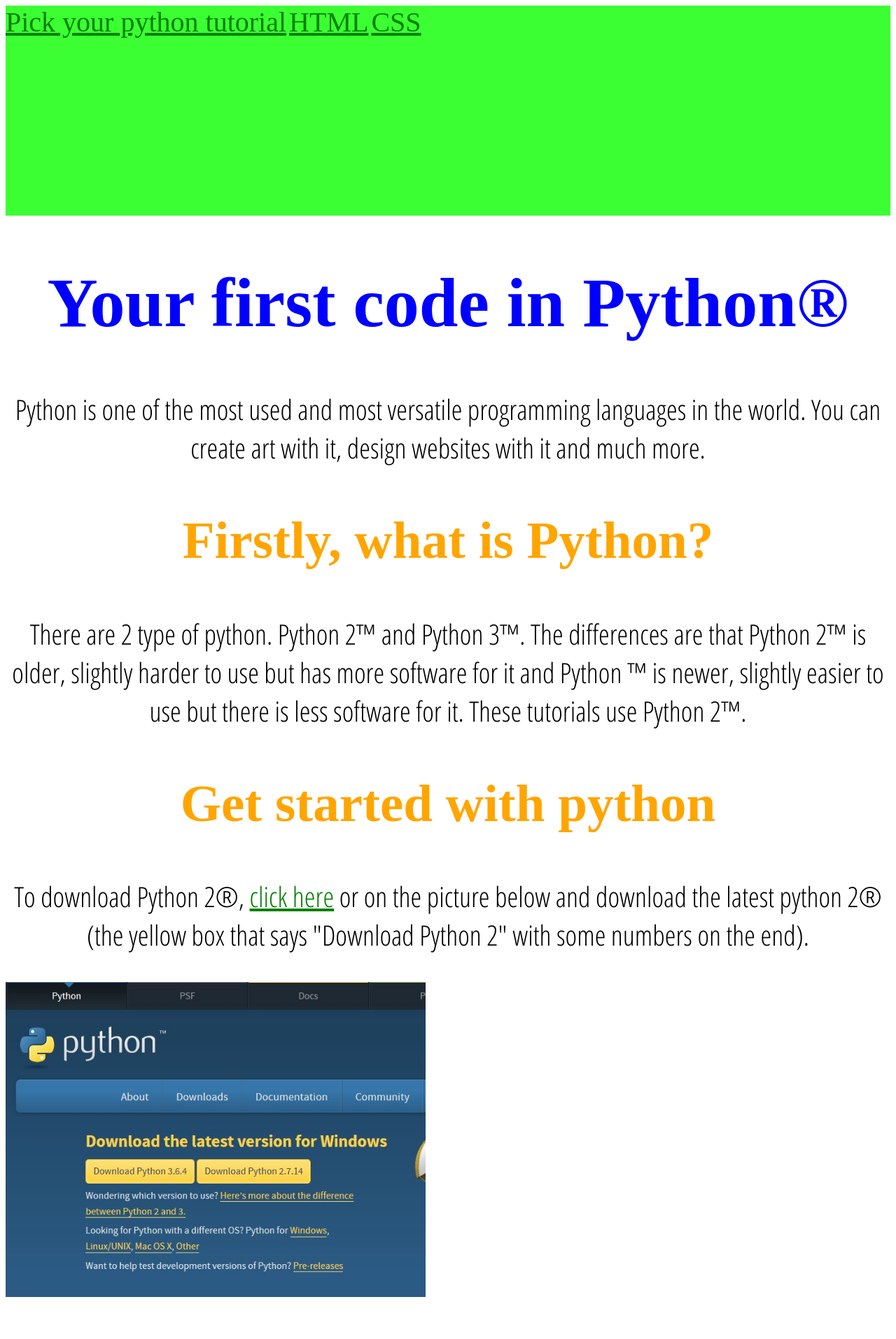
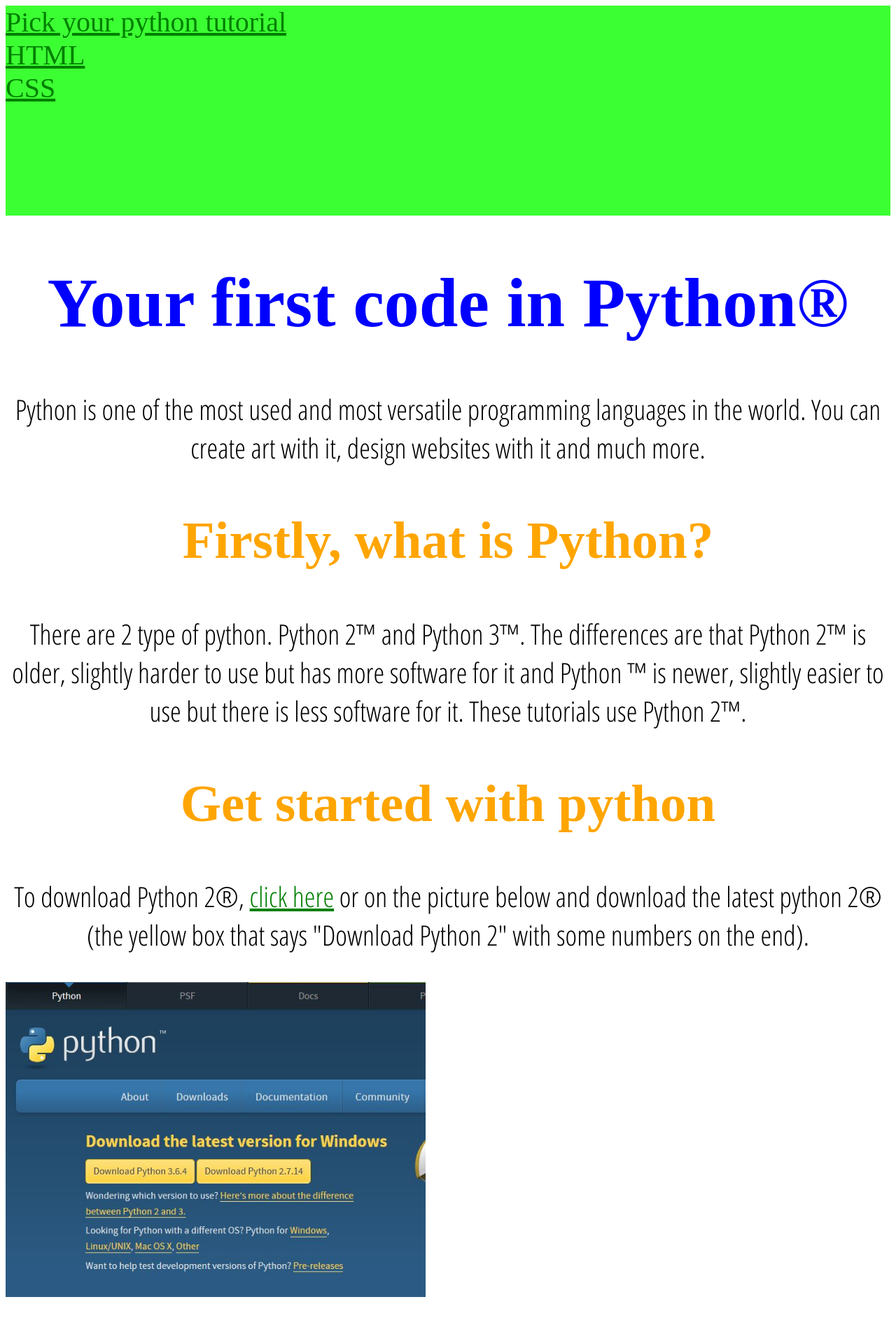
Before and after one commit to ostephagus/how-to-code.github.io, a Jekyll site: the page python-start-page.html, which Jekyll copies as it is, in a window 1280 px wide. Shown: the top 1913 px of the page at 70% size. Built offline with Jekyll 4.4.1, drawn with Linux system fonts in a browser that asks for light colours.

```diff
--- a/python-start-page.html
+++ b/python-start-page.html
@@ -8,9 +8,9 @@
   </head>
   <body>
     <div class="sidebar">
-			<a href="python-page.html">Pick your python tutorial</a>
-			<a href="html-page.html">HTML</a>
-			<a href="css-page.html">CSS</a>
+			<a href="python-page.html">Pick your python tutorial</a><br />
+			<a href="html-page.html">HTML</a><br />
+			<a href="css-page.html">CSS</a><br />
     </div>
     <h1 class="page-title">Your first code in Python&reg;</h1>
 	  <p>Python is one of the most used and most versatile programming languages in the world. You can create art with it, design websites with it and much more.</p>
```
